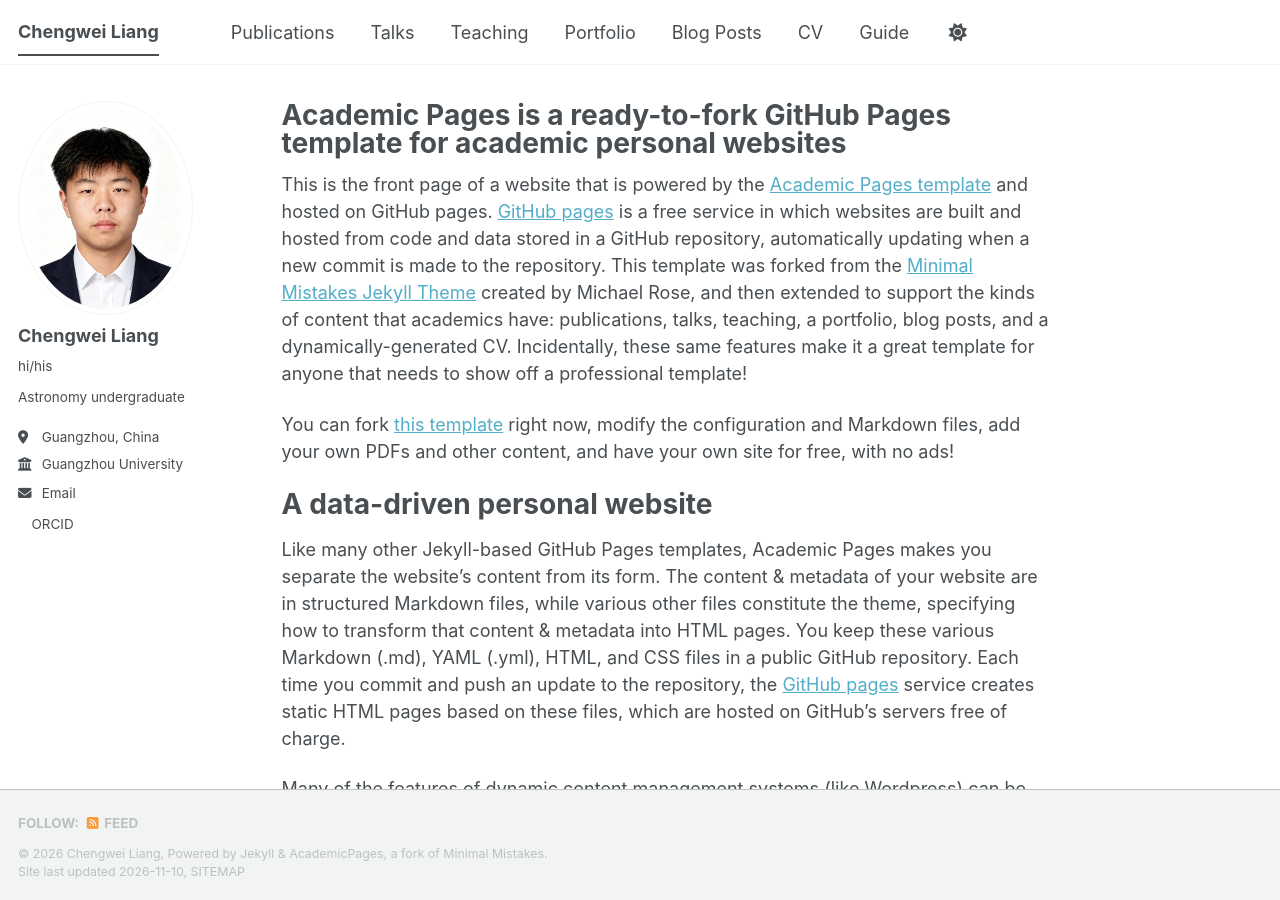
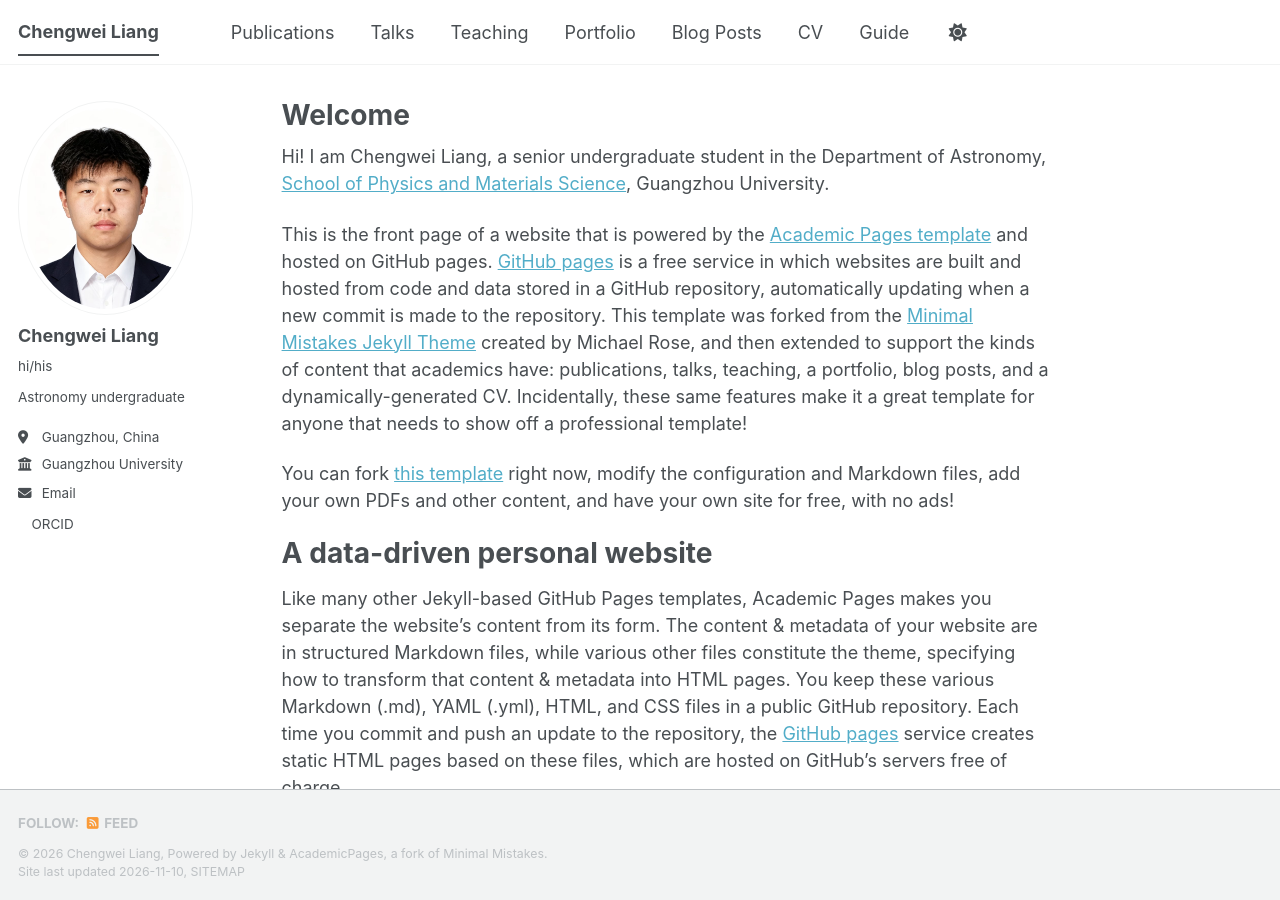
Before and after one commit to Chengwei-Liang/Chengwei-Liang.github.io, a Jekyll site: the page built from _pages/about.md, in a window 1280 px wide and 900 px high. Built offline with Jekyll 4.4.1, drawn with Linux system fonts in a browser that asks for light colours; a script bundle is joined from its source files by our own code; a style sheet for code colours, icons or effects is not loaded.

Commit message:
Update about.md

```diff
--- a/_pages/about.md
+++ b/_pages/about.md
@@ -1,11 +1,13 @@
 ---
 permalink: /
-title: "Academic Pages is a ready-to-fork GitHub Pages template for academic personal websites"
+title: "Welcome"
 author_profile: true
 redirect_from:
   - /about/
   - /about.html
 ---
+
+Hi! I am Chengwei Liang, a senior undergraduate student in the Department of Astronomy, [School of Physics and Materials Science](https://spee.gzhu.edu.cn/English_Version1/Overview.htm), Guangzhou University.
 
 This is the front page of a website that is powered by the [Academic Pages template](https://github.com/academicpages/academicpages.github.io) and hosted on GitHub pages. [GitHub pages](https://pages.github.com) is a free service in which websites are built and hosted from code and data stored in a GitHub repository, automatically updating when a new commit is made to the repository. This template was forked from the [Minimal Mistakes Jekyll Theme](https://mmistakes.github.io/minimal-mistakes/) created by Michael Rose, and then extended to support the kinds of content that academics have: publications, talks, teaching, a portfolio, blog posts, and a dynamically-generated CV. Incidentally, these same features make it a great template for anyone that needs to show off a professional template!
 
```
